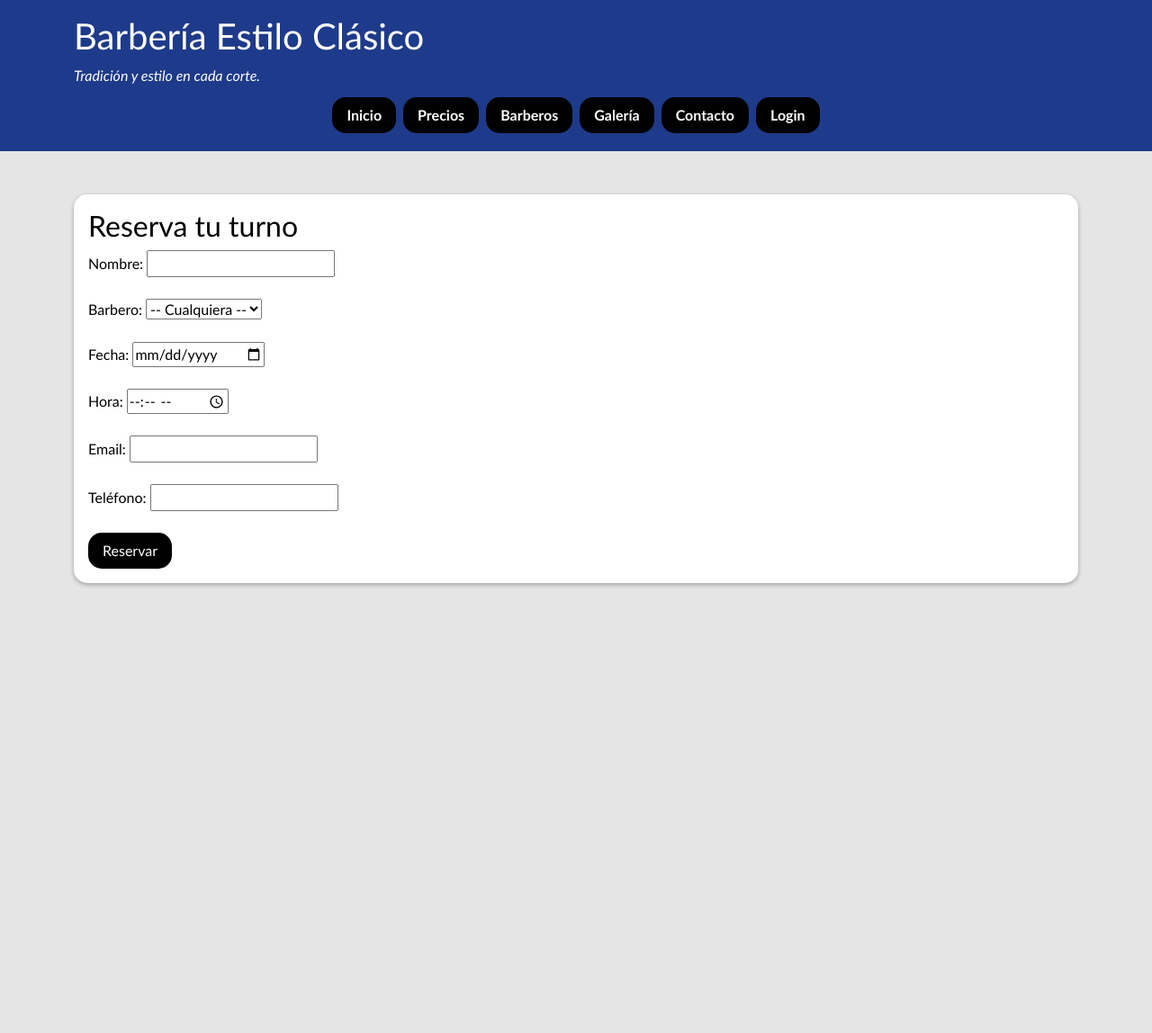
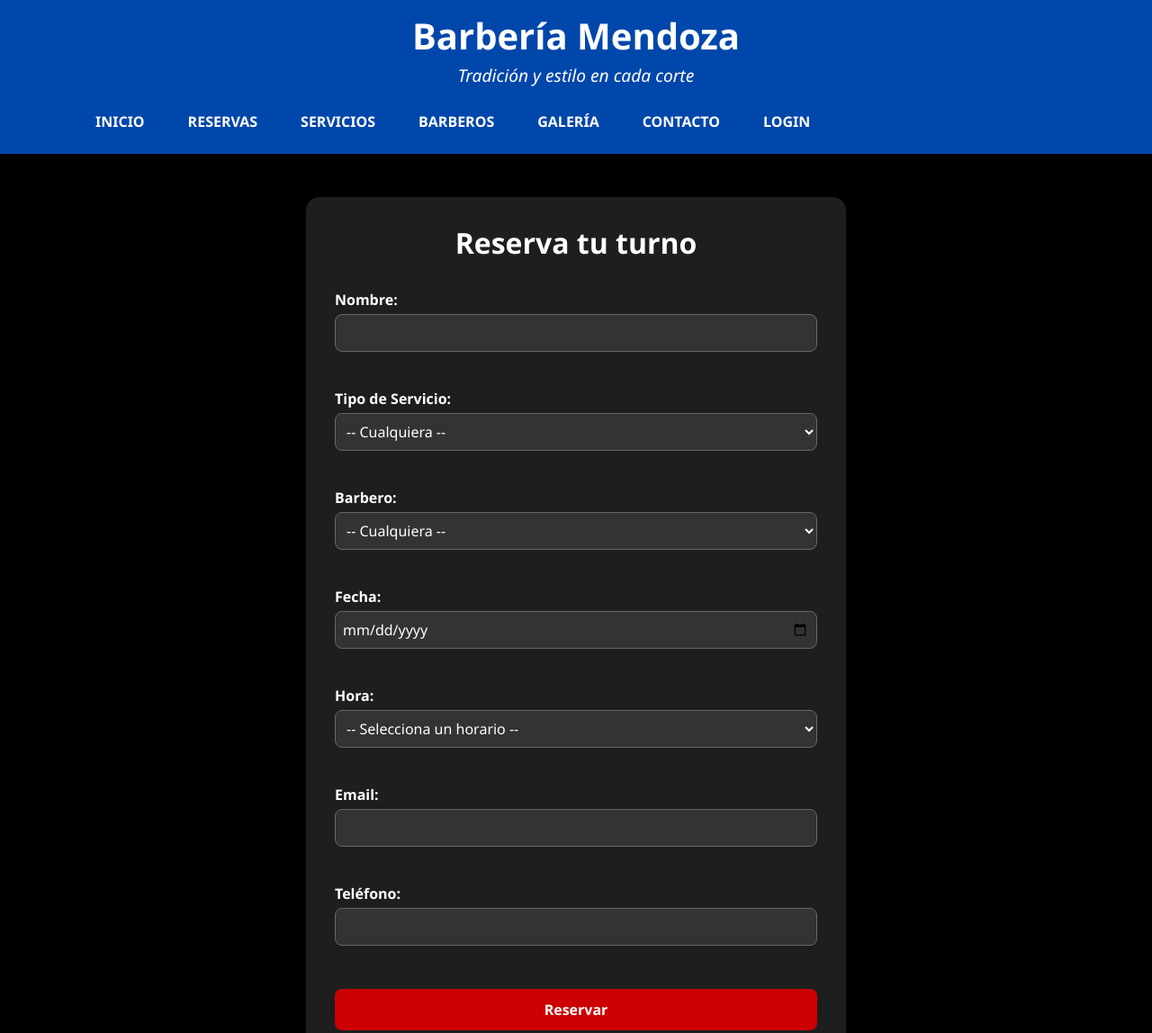
Before and after one commit to sarmandpilon/Obligatorio-TIS-07.2025-Barberia, a plain HTML site: page web/reserve.html in a window 1280 px wide. Shown: the top 1148 px of the page at 90% size. Before the commit the page ends 800 px from the top, so only its background shows below. Drawn offline with Linux system fonts and the light colour scheme.

Commit message:
Mejoras en Documentos

```diff
--- a/web/css/style.css
+++ b/web/css/style.css
@@ -1,88 +1,149 @@
 body {
-    font-family: "Trebuchet MS", Arial, sans-serif;
-    margin: 0;
-    padding: 0;
-    background: #e5e5e5;
-    color: #000;
+
+    background-color: #000000; /* Fondo negro */
+
+    color: white;
+
+    font-family: 'Segoe UI', Tahoma, Geneva, Verdana, sans-serif;
+
 }
 
 header {
-    background: #1e3a8a;
-    color: #ffffff;
-    padding: 1.5em 1em;
+
+    background-color: #0047ab; /* Azul fuerte */
+
+    color: white;
+
+    padding: 1.5em 0;
+
+    text-align: center;
+
 }
 
-.tagline {
-    margin: 0.5em 0;
-    font-style: italic;
+header h1 {
+
+    margin: 0;
+
+    font-weight: bold;
+
 }
 
+header .tagline {
 
-header .nav-link {
-    background-color: #000;
-    color: #fff !important;
-    border: none;
-    padding: 0.5em 1em;
-    border-radius: 15px;
-    cursor: pointer;
-    text-decoration: none;
-    font-weight: bold;
-    margin: 0.25em;
-    display: inline-block;
+    font-size: 1.2em;
+
+    font-style: italic;
+
+    margin-top: 0.3em;
+
 }
 
-header .nav-link:hover {
-    background-color: #333;
-    color: #fff !important;
-    text-decoration: none;
+.nav-link {
+
+    color: white !important;
+
+    margin: 0 0.5em;
+
+    font-weight: 600;
+
 }
 
-main {
-    padding: 1.5em;
+.nav-link:hover {
+
+    text-decoration: underline;
+
 }
 
-section {
-    background-color: #ffffff;
+/* FORMULARIO */
+
+section#reservas {
+
+    background-color: #1e1e1e; /* gris oscuro */
+
+    color: white;
+
     border-radius: 15px;
-    padding: 1em;
-    box-shadow: 0 2px 5px rgba(0, 0, 0, 0.3);
-    margin: auto;
+
+    padding: 2em;
+
+    box-shadow: 0 4px 10px rgba(0, 0, 0, 0.5);
+
+    max-width: 600px;
+
+    margin: 3em auto;
+
 }
 
-button {
-    background-color: #000;
-    border: none;
-    color: #fff;
-    padding: 0.5em 1em;
-    border-radius: 15px;
-    cursor: pointer;
+section#reservas h2 {
+
+    text-align: center;
+
+    margin-bottom: 1em;
+
+    font-weight: bold;
+
 }
 
-button:hover {
-    background-color: #333;
+form label {
+
+    font-weight: 600;
+
+    display: block;
+
+    margin-top: 1em;
+
 }
 
-#confirmation {
-    margin-top: 1em;
-    color: #1e3a8a;
+form input,
+
+form select {
+
+    width: 100%;
+
+    padding: 0.5em;
+
+    background-color: #333;
+
+    color: white;
+
+    border: 1px solid #666;
+
+    border-radius: 8px;
+
+    margin-top: 0.25em;
+
 }
 
-.hidden {
-    display: none;
+form input::placeholder {
+
+    color: #aaa;
+
 }
 
-table {
+button[type="submit"] {
+
+    background-color: #cc0000;
+
+    color: white;
+
+    border: none;
+
+    padding: 0.7em 2em;
+
+    border-radius: 8px;
+
+    font-weight: bold;
+
     width: 100%;
-    border-collapse: collapse;
-    margin-bottom: 1em;
+
+    margin-top: 1.5em;
+
+    transition: background-color 0.3s;
+
 }
 
-th, td {
-    border: 1px solid #ccc;
-    padding: 0.5em;
-    text-align: left;
+button[type="submit"]:hover {
+
+    background-color: #a30000;
+
 }
-
-th {
-    background: #eee;
-}
--- a/web/reserve.html
+++ b/web/reserve.html
@@ -1,62 +1,96 @@
 <!DOCTYPE html>
-<html lang="en">
+<html lang="es">
 <head>
 <meta charset="UTF-8">
 <meta name="viewport" content="width=device-width, initial-scale=1.0">
-    <title>Reserva tu turno</title>
+<title>Barbería Mendoza - Reserva tu turno</title>
 <link rel="stylesheet" href="css/bootstrap.css">
 <link rel="stylesheet" href="css/style.css">
 </head>
 
 <body>
 <header class="p-3">
-    <div class="container">
-        <h1>Barbería Estilo Clásico</h1>
-        <p class="tagline">Tradición y estilo en cada corte.</p>
-        <nav class="nav justify-content-center flex-wrap">
-            <a class="nav-link" href="index.html">Inicio</a>
-            <a class="nav-link" href="services.html">Precios</a>
-            <a class="nav-link" href="about.html">Barberos</a>
-            <a class="nav-link" href="gallery.html">Galería</a>
-            <a class="nav-link" href="contact.html">Contacto</a>
-            <a class="nav-link" href="login.html">Login</a>
+<div class="container text-center">
+<h1>Barbería Mendoza</h1>
+<p class="tagline">Tradición y estilo en cada corte</p>
+        <nav class="nav justify-content-left flex-wrap">
+            <a class="nav-link" href="index.html">INICIO</a>
+            <a class="nav-link" href="reserve.html">RESERVAS</a>
+            <a class="nav-link" href="services.html">SERVICIOS</a>
+            <a class="nav-link" href="about.html">BARBEROS</a>
+            <a class="nav-link" href="gallery.html">GALERÍA</a>
+            <a class="nav-link" href="contact.html">CONTACTO</a>
+            <a class="nav-link" href="login.html">LOGIN</a>
         </nav>
 </div>
 </header>
 
   <main class="container my-4">
-        <section id="reserva">
+<section id="reservas">
 <h2>Reserva tu turno</h2>
 <form id="form">
 <label for="name">Nombre:</label>
-                <input type="text" id="name" required>
+<input type="text" id="name" name="name" required>
  <br><br>
-
+         <label for="service">Tipo de Servicio:</label>
+<select id="service" name="service">
+<option value="">-- Cualquiera --</option>
+<option value="corte">Corte Americano</option>
+<option value="afeitado">Afeitado</option>
+<option value="color">Color</option>
+</select>
+<br><br>
         <label for="barber">Barbero:</label>
-                <select id="barber">
+<select id="barber" name="barber">
 <option value="">-- Cualquiera --</option>
 <option value="Juan">Juan</option>
 <option value="Pedro">Pedro</option>
 <option value="Luis">Luis</option>
 </select>
 <br><br>
+
         <label for="date">Fecha:</label>
-                <input type="date" id="date" required>
+<input type="date" id="date" name="date" required>
  <br><br>
 <label for="time">Hora:</label>
-                <input type="time" id="time" step="1800" min="09:00" max="18:00" required>
+<select id="time" name="time" required>
+    <option value="">-- Selecciona un horario --</option>
+    <option value="09:00">09:00</option>
+    <option value="09:30">09:30</option>
+    <option value="10:00">10:00</option>
+    <option value="10:30">10:30</option>
+    <option value="11:00">11:00</option>
+    <option value="11:30">11:30</option>
+    <option value="12:00">12:00</option>
+    <option value="12:30">12:30</option>
+    <option value="13:00">13:00</option>
+    <option value="13:30">13:30</option>
+    <option value="14:00">14:00</option>
+    <option value="14:30">14:30</option>
+    <option value="15:00">15:00</option>
+    <option value="15:30">15:30</option>
+    <option value="16:00">16:00</option>
+    <option value="16:30">16:30</option>
+    <option value="17:00">17:00</option>
+    <option value="17:30">17:30</option>
+</select>
+
 <br><br>
+
         <label for="email">Email:</label>
-                <input type="email" id="email" required>
+<input type="email" id="email" name="email" required>
 <br><br>
+
         <label for="phone">Teléfono:</label>
-                <input type="tel" id="phone" required>
+<input type="tel" id="phone" name="phone" required>
 <br><br>
-                <button type="submit">Reservar</button>
+
+        <button class="text-align center" type="submit">Reservar</button>
 </form>
 <div id="confirmation" class="hidden"></div>
 </section>
 </main>
+
   <script src="js/bootstrap.bundle.js"></script>
 </body>
 </html>
```
Also changed, not shown: web/about.html (+8 -7 lines), web/contact.html (+8 -7 lines), web/gallery.html (+8 -7 lines), web/index.html (+8 -7 lines), web/login.html (+8 -11 lines), web/services.html (+8 -7 lines), Documentacion/1 - Inicio.png (deleted), Documentacion/2 - Reserva turno.png (deleted), Documentacion/3 - Precios.png (deleted), Documentacion/4 - Barberos.png (deleted), Documentacion/5 - Galeria.png (deleted), Documentacion/6 - Datos contacto.png (deleted), Documentacion/7 - Login Admin.png (deleted), 4 other files. Lines whose indentation alone changed are shown as unchanged.
